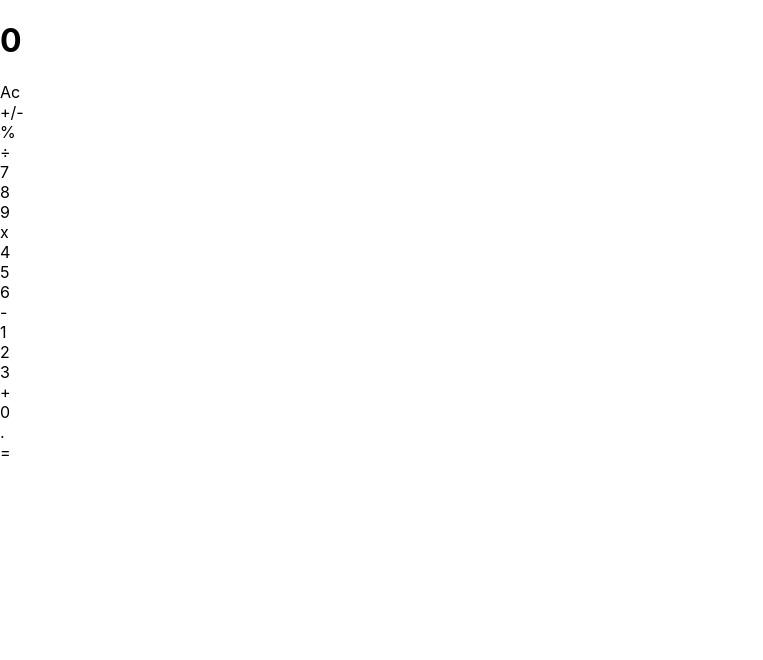
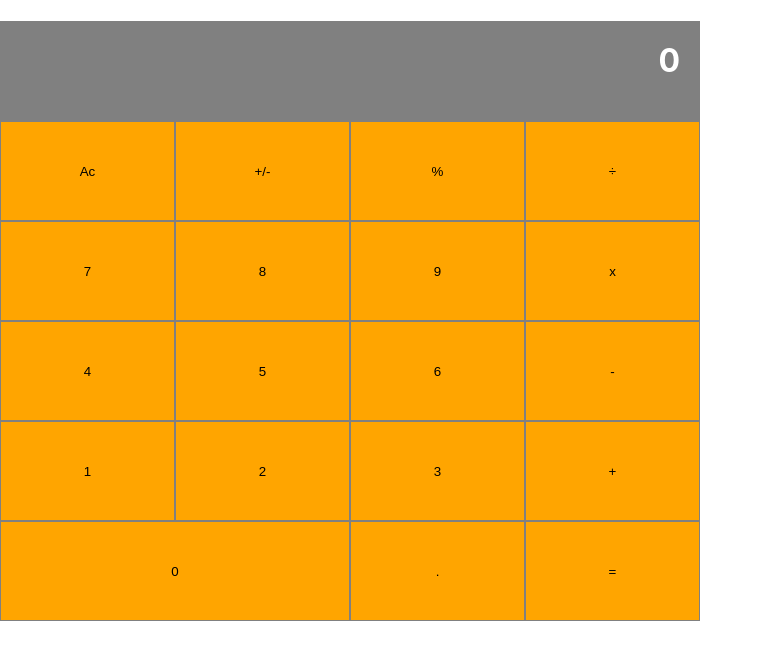
Before and after one commit to Datagirlcmr/react-calculator, a React (Create React App) app: page / in a window 1280 px wide. Shown: the top 660 px of the page, without its empty margins (0-763 px from the left). Built offline with nearby package versions, Linux system fonts and the light colour scheme.

Commit message:
implemented the css styles

```diff
--- a/src/App.css
+++ b/src/App.css
@@ -1,38 +1,30 @@
-.App {
-  text-align: center;
+#display-calc {
+  width: 700px;
 }
 
-.App-logo {
-  height: 40vmin;
-  pointer-events: none;
+.display-res {
+  background-color: gray;
+  height: 100px;
 }
 
-@media (prefers-reduced-motion: no-preference) {
-  .App-logo {
-    animation: App-logo-spin infinite 20s linear;
-  }
+#total-res {
+  color: white;
+  font-weight: bold;
+  padding: 20px;
+  text-align: right;
 }
 
-.App-header {
-  background-color: #282c34;
-  min-height: 100vh;
-  display: flex;
-  flex-direction: column;
-  align-items: center;
-  justify-content: center;
-  font-size: calc(10px + 2vmin);
-  color: white;
+.cont-button .btn-row {
+  height: 100px;
 }
 
-.App-link {
-  color: #61dafb;
+.btn-row {
+  display: flex;
 }
 
-@keyframes App-logo-spin {
-  from {
-    transform: rotate(0deg);
-  }
-  to {
-    transform: rotate(360deg);
-  }
+#btn-name {
+  width: 25%;
+  text-align: center;
+  color: black;
+  border: 1px solid gray;
 }
--- a/src/components/App.js
+++ b/src/components/App.js
@@ -1,6 +1,7 @@
 import React from 'react';
 import ButtonPanel from './ButtonPanel';
 import Display from './Display';
+import '../App.css';
 
 class App extends React.Component {
   constructor(props) {
--- a/src/components/Button.js
+++ b/src/components/Button.js
@@ -1,20 +1,29 @@
 import React from 'react';
 import PropTypes from 'prop-types';
 
-function Button({ name }) {
+function Button({ name, color, wide }) {
+  const style = {
+    backgroundColor: color,
+    width: wide ? '50%' : '25%',
+  };
+
   return (
-    <div>
+    <button id="btn-name" type="button" style={style}>
       {name}
-    </div>
+    </button>
   );
 }
 
 Button.propTypes = {
   name: PropTypes.string,
+  color: PropTypes.string,
+  wide: PropTypes.bool,
 };
 
 Button.defaultProps = {
-  name: 'red',
+  name: 'name',
+  color: 'orange',
+  wide: false,
 };
 
 export default Button;
--- a/src/components/ButtonPanel.js
+++ b/src/components/ButtonPanel.js
@@ -3,7 +3,7 @@ import Button from './Button';
 
 function ButtonPanel() {
   return (
-    <div className="btn-cont">
+    <div className="cont-button">
       <div className="btn-row">
         <Button name="Ac" />
         <Button name="+/-" />
@@ -29,7 +29,7 @@ function ButtonPanel() {
         <Button name="+" />
       </div>
       <div className="btn-row">
-        <Button name="0" />
+        <Button name="0" wide />
         <Button name="." />
         <Button name="=" />
       </div>
--- a/src/components/Display.js
+++ b/src/components/Display.js
@@ -1,10 +1,11 @@
 import React from 'react';
 import PropTypes from 'prop-types';
+import '../App.css';
 
 function Display({ result }) {
   return (
-    <div>
-      <h1>
+    <div className="display-res">
+      <h1 id="total-res">
         {result}
       </h1>
     </div>
```
